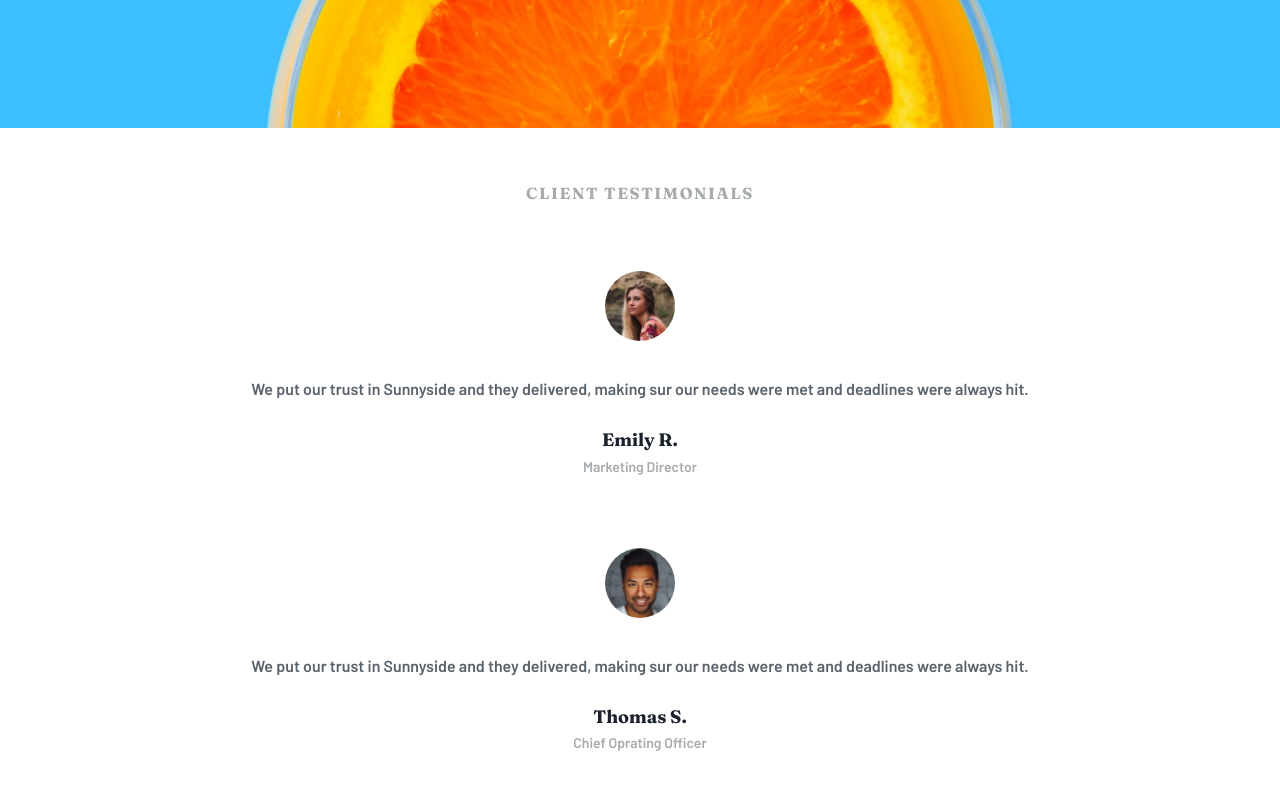
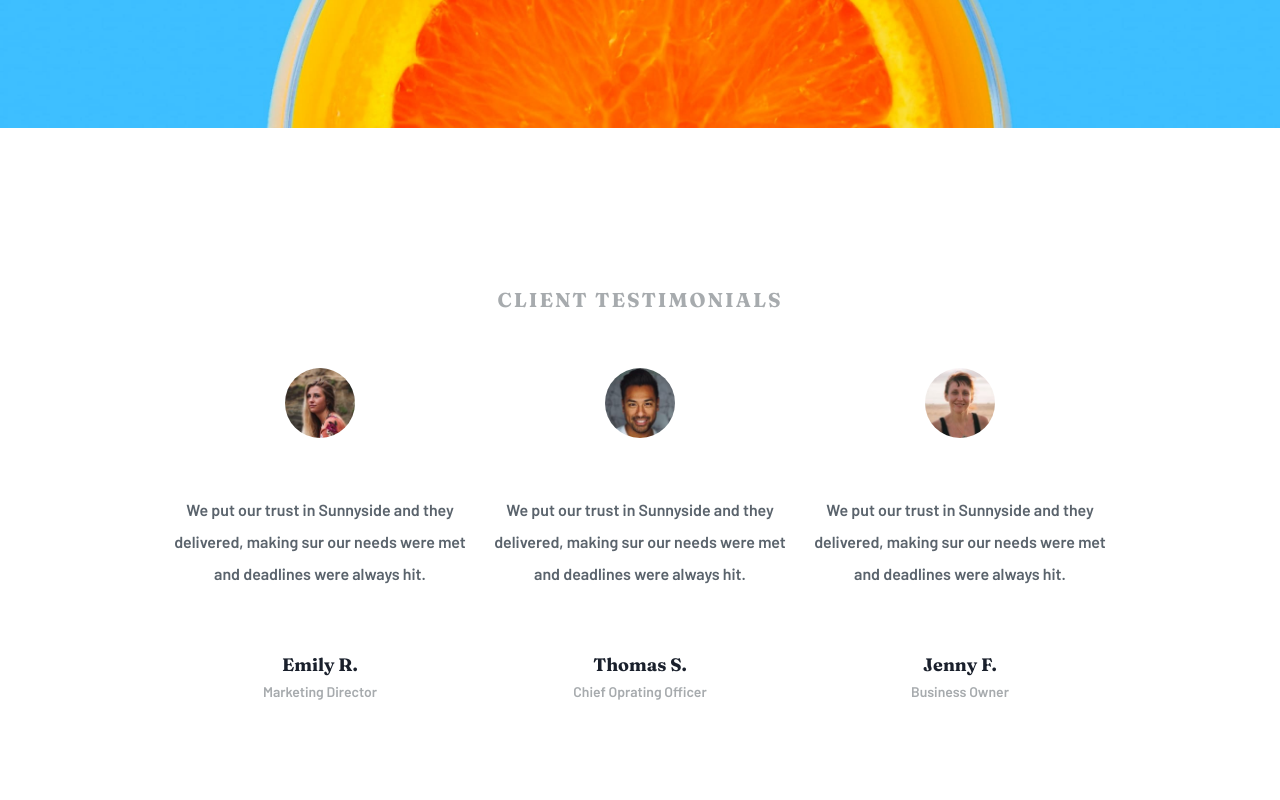
Before and after one commit to 0xShynn/frontendmentor-sunnyside-landing-page-challenge, a React (Create React App) app: page / in a window 1280 px wide. Shown: the part 600-1400 px from the top of the page. Built offline with nearby package versions, Linux system fonts and the light colour scheme.

Commit message:
updated: client testimonials styling (responsive)

```diff
--- a/src/components/ClientTestimonial.jsx
+++ b/src/components/ClientTestimonial.jsx
@@ -1,19 +1,42 @@
-import { Flex, Heading, Image, Text } from '@chakra-ui/react';
+import { Box, Flex, Heading, Image, Text } from '@chakra-ui/react';
 import React from 'react';
 
 const ClientTestimonial = ({ userImage, name, job, review }) => {
   return (
-    <Flex textAlign="center" direction="column" align="center" py="9">
-      <Image src={userImage} borderRadius="full" boxSize="70px" mb="8" />
-      <Text color="neutral.blue.200" fontSize="md" lineHeight="taller" mb="6">
+    <Flex
+      textAlign="center"
+      direction="column"
+      align="center"
+      py={{ base: '9', lg: '14' }}
+    >
+      <Box maxW="80">
+        <Image
+          src={userImage}
+          borderRadius="full"
+          boxSize="70px"
+          mb={{ base: '8', lg: '14' }}
+          mx="auto"
+        />
+        <Text
+          color="neutral.blue.200"
+          fontSize="md"
+          lineHeight="taller"
+          mb={{ base: '6', lg: '16' }}
+        >
           {review}
         </Text>
         <Heading as="h3" fontSize="lg" mb="2">
           {name}
         </Heading>
-      <Heading as="h4" fontSize="sm" fontFamily="body" color="neutral.blue.400">
+        <Heading
+          as="h4"
+          fontSize="sm"
+          fontFamily="body"
+          color="neutral.blue.400"
+        >
           {job}
         </Heading>
+      </Box>
     </Flex>
   );
 };
--- a/src/components/ClientTestimonialsContainer.jsx
+++ b/src/components/ClientTestimonialsContainer.jsx
@@ -1,4 +1,4 @@
-import { Box, Heading, VStack } from '@chakra-ui/react';
+import { Box, Heading, Stack, VStack } from '@chakra-ui/react';
 import React from 'react';
 import ClientTestimonial from './ClientTestimonial';
 
@@ -8,19 +8,23 @@ import userJennie from '../assets/images/users/image-jennie.jpg';
 
 const ClientTestimonialsContainer = ({ children }) => {
   return (
-    <Box bg="white" px="6" py="14">
+    <Box bg="white" px="6" py={{ base: '14', lg: '40' }}>
       <Heading
         as="h2"
         textAlign="center"
         color="neutral.blue.400"
         textTransform="uppercase"
-        fontSize="md"
+        fontSize={{ base: 'md', lg: 'xl' }}
         letterSpacing="widest"
-        mb="8"
+        mb={{ base: '8', lg: '0' }}
       >
         Client Testimonials
       </Heading>
-      <VStack spacing="0">
+      <Stack
+        direction={{ base: 'column', lg: 'row' }}
+        spacing="0"
+        justifyContent="center"
+      >
         <ClientTestimonial
           userImage={userEmily}
           name="Emily R."
@@ -42,7 +46,7 @@ const ClientTestimonialsContainer = ({ children }) => {
           review="We put our trust in Sunnyside and they delivered, making sur our needs
         were met and deadlines were always hit."
         />
-      </VStack>
+      </Stack>
     </Box>
   );
 };
```
Lines whose indentation alone changed are shown as unchanged.
